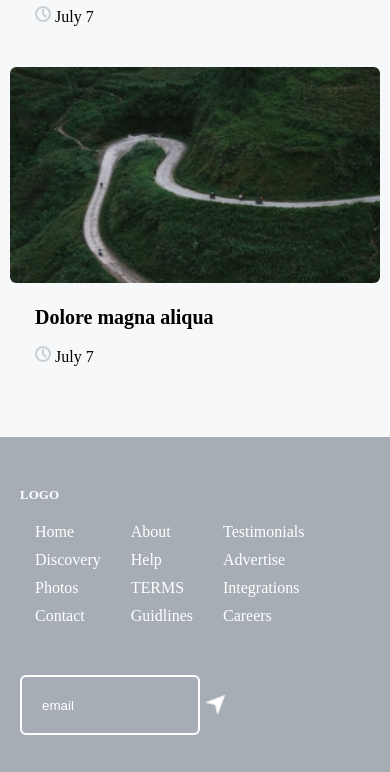
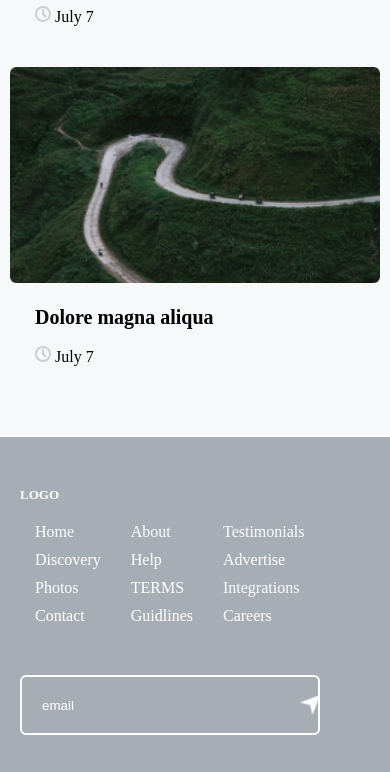
Before and after one commit to lepus-1/news_travel, a plain HTML site: page index.html in a window 390 px wide. Shown: the part 3375-4147 px from the top of the page. Drawn offline with Linux system fonts and the light colour scheme.

Commit message:
Update style.css

```diff
--- a/style.css
+++ b/style.css
@@ -404,7 +404,7 @@ p{
 } */
 .send input{
     display: inline-block;
-    min-width: 180px;
+    min-width: 300px;
     height: 60px;
     width: 100%;
     border-radius: 6px;
@@ -475,7 +475,7 @@ p{
         color: black;
     }
    .footer_wrap{
-       flex-direction: column;
+       flex-wrap: wrap;
    }
    .footer_wrap > div {
         margin: 20px 0;
@@ -487,12 +487,16 @@ p{
        width: 30%;
    }
    .send-btn {
-       right: 145px;
+       right: 20px;
+   }
+
+   .navbar_container nav ul li{
+       margin-right: 10px;
    }
 }
 
 
-@media  (max-width: 1024px) {
+@media  (max-width: 420px) {
    #navUl{
        display: none;
    }
@@ -500,15 +504,21 @@ p{
        display: flex;
        align-items: center;
    }
-    .soc_box{
+   .soc_box{
        justify-content: flex-start;
    }
    .soc_box a {
        margin-left: 0;
        margin-right: 20px;
    }
-   .footer_link_box{
-       flex-wrap: wrap;
-   }
+   .footer_wrap{
+    flex-direction: column;
+}
 
+.send-btn {
+    right: 50px;
 }
+.send input {
+    width: 100px;
+}
+}
```
